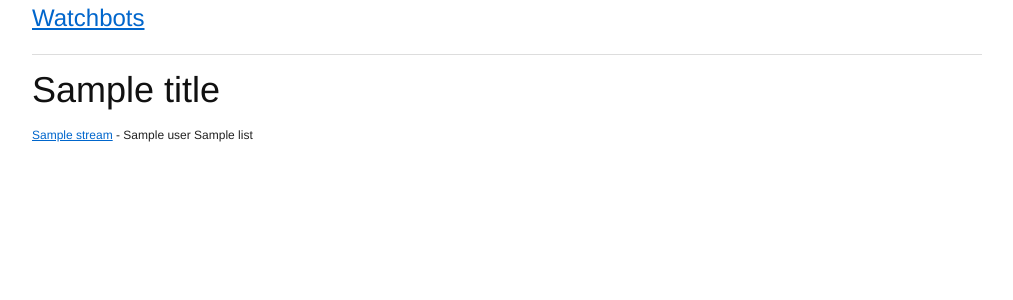
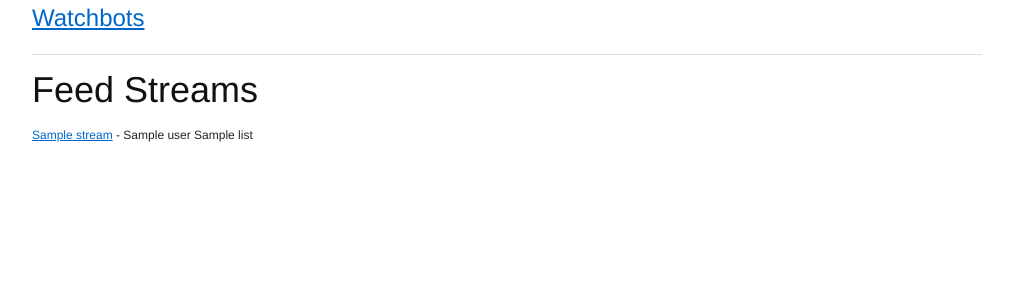
Before and after one commit to mavenn/watchbots-gae-python, a Python web app: template templates/admin/list.html in a window 1280 px wide. Shown: the top 300 px of the page, without its empty margins (133-1146 px from the left). Run offline with Jinja, Linux system fonts and the light colour scheme; the template is opened without the code that fills it: most values are stand-ins (such as "Sample title", 1, 10 or a date in 2020).

Commit message:
adding admin section

```diff
--- a/feedadmin.py
+++ b/feedadmin.py
@@ -61,8 +61,7 @@ class BaseHandler(webapp.RequestHandler):
 class ListHandler(BaseHandler):
   def get(self):
     streams = FeedStream.all().filter('deleted =', False).fetch(100)
-    self.generate('streams.html', {"streams": streams, "title": "Feed Streams", "bot_path": "feeds"})
-    self.generate('admin/list.html')
+    self.generate('admin/list.html', {"streams": streams})
 
 
 class ViewHandler(BaseHandler):
--- a/templates/admin/list.html
+++ b/templates/admin/list.html
@@ -6,7 +6,7 @@
 
 {% block body %}
 
-<h1>{{title}}</h1>
+<h1>Feed Streams</h1>
 
 {% for stream in streams %}
   <div>
```
